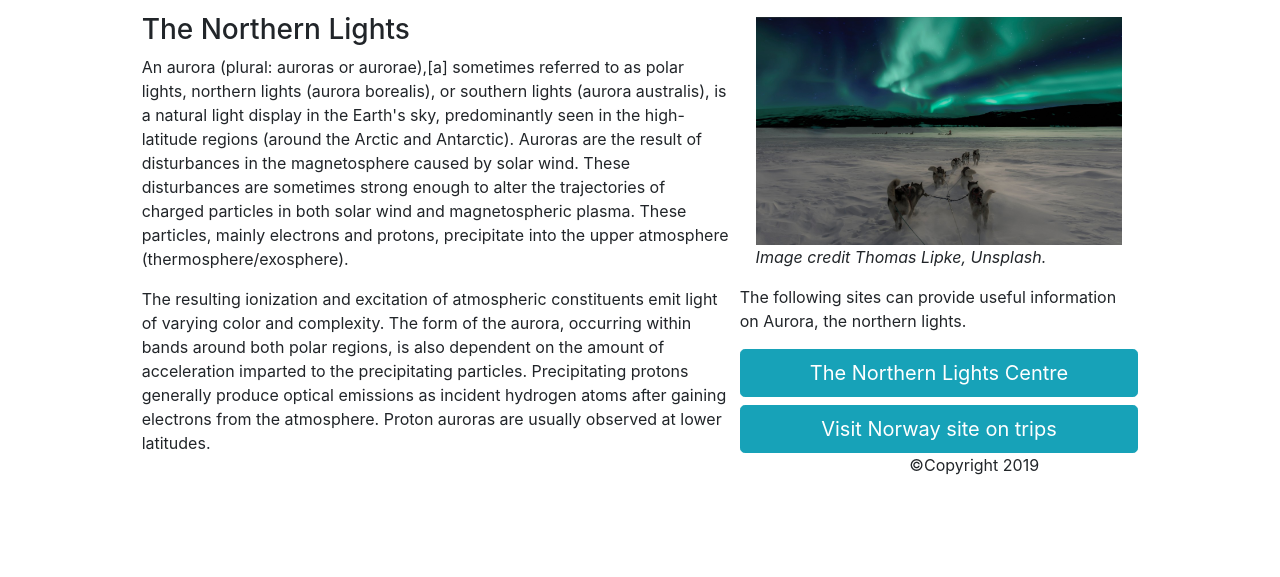
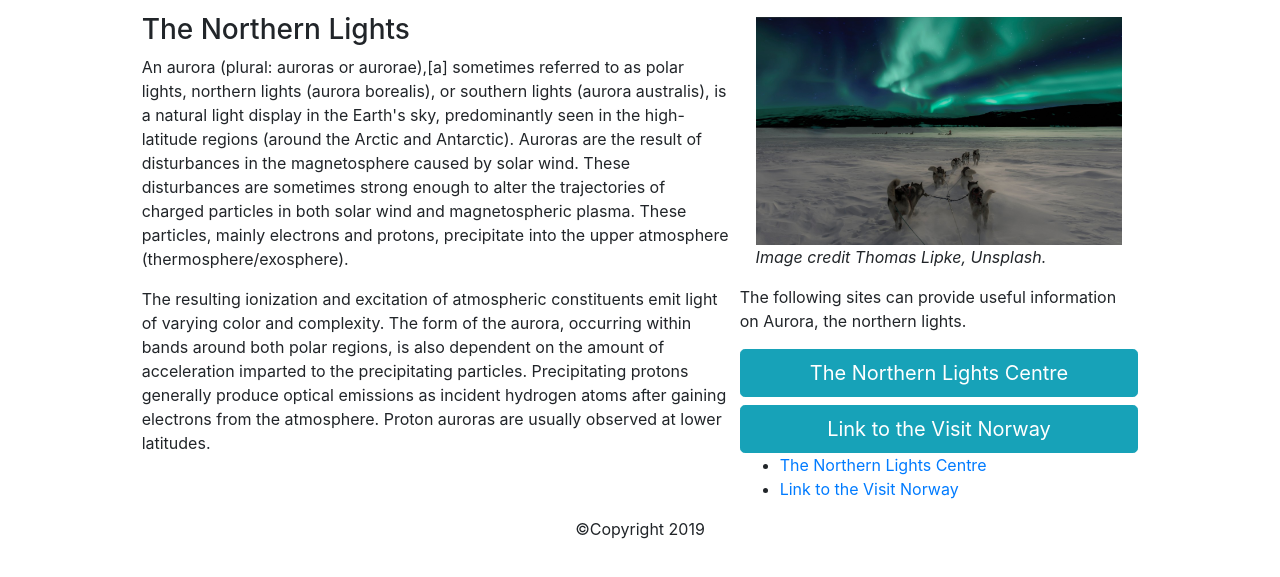
Before and after one commit to carl-urness/final_project, a plain HTML site: page northernlights.html in a window 1280 px wide. Shown: the part 163-740 px from the top of the page. Drawn offline with nearby package versions, Linux system fonts and the light colour scheme.

Commit message:
release4

```diff
--- a/northernlights.html
+++ b/northernlights.html
@@ -55,7 +55,11 @@
               <p>The following sites can provide useful information on Aurora, the northern lights.<p>
               <div>
                 <button type="button" class="btn btn-info btn-lg btn-block" href="https://www.northernlightscentre.ca/northernlights.html">The Northern Lights Centre</button>
-                <button type="button" class="btn btn-info btn-lg btn-block" href="https://www.visitnorway.com/things-to-do/nature-attractions/northern-lights/">Visit Norway site on trips</button>
+                <button type="button" class="btn btn-info btn-lg btn-block" href="https://www.visitnorway.com/things-to-do/nature-attractions/northern-lights/">Link to the Visit Norway</button>
+                <ul>
+                  <li><a href="https://www.northernlightscentre.ca/northernlights.html">The Northern Lights Centre</a></li>
+                  <li><a href="https://www.visitnorway.com/things-to-do/nature-attractions/northern-lights/">Link to the Visit Norway</a></li>
+                </ul>
               </div>
             </aside>
           </main>
```
Also changed, not shown: festivals.html (+4 -0 lines).
